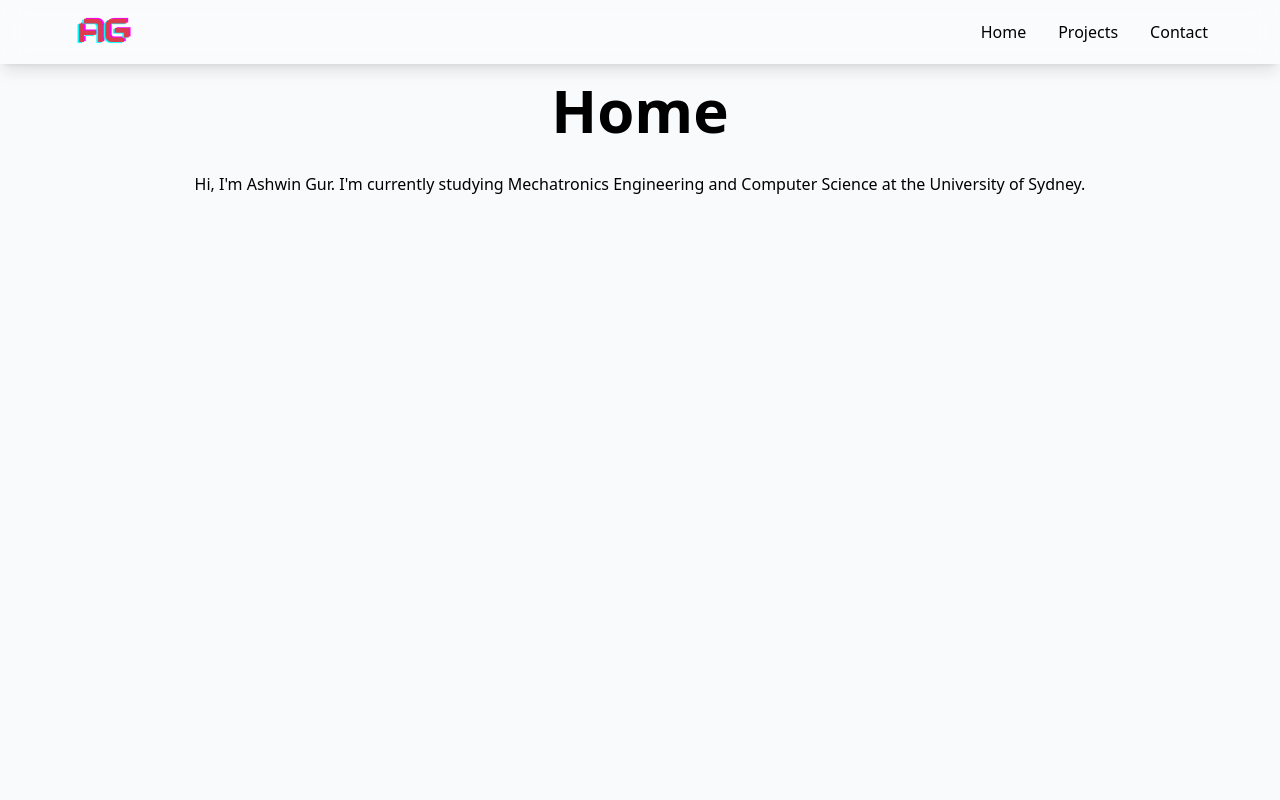
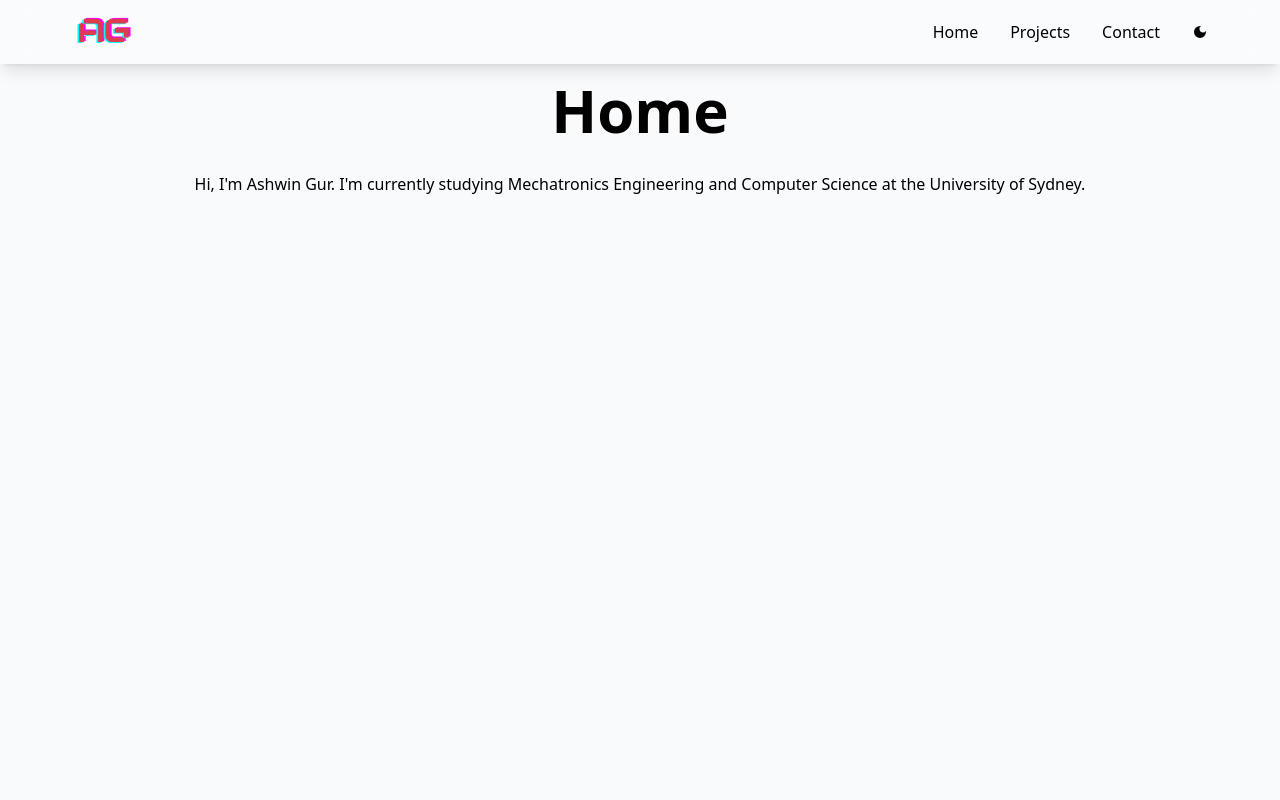
Before and after one commit to ashwingur/ashwingur.com, a Next.js app: page / in a window 1280 px wide. Shown: the top 800 px of the page. Built offline with nearby package versions, Linux system fonts and the light colour scheme.

Commit message:
Added dark mode feature

```diff
--- a/components/ContactForm.tsx
+++ b/components/ContactForm.tsx
@@ -2,7 +2,7 @@ import React from "react";
 
 const ContactForm = () => {
   return (
-    <div className=" w-5/6 lg:w-6/12 mx-auto bg-white rounded-xl shadow-md p-8 my-4">
+    <div className=" w-5/6 lg:w-6/12 mx-auto bg-white dark:bg-gray-900 rounded-xl shadow-md p-8 my-4">
       <form action="#" className="space-y-4">
         <div>
           <label
--- a/components/Navbar.tsx
+++ b/components/Navbar.tsx
@@ -1,8 +1,16 @@
 import Link from "next/link";
-import React from "react";
+import React, { useEffect, useState } from "react";
 import Image from "next/image";
+import { MdLightMode, MdDarkMode } from "react-icons/md";
 
-const Navbar = () => {
+interface NavProps {
+  toggleTheme(): any;
+  initialTheme: string;
+}
+
+const Navbar = ({ toggleTheme, initialTheme }: NavProps) => {
+  let [currentTheme, setTheme] = useState(initialTheme);
+
   return (
     <div className="flex fixed w-full justify-between px-16 py-4 shadow-lg backdrop-blur-md bg-white/30 z-50">
       <Link href="/">
@@ -12,25 +20,35 @@ const Navbar = () => {
       <ul className="flex gap-4 items-center">
         <Link
           href="/#home"
-          className="hover:bg-blue-100 px-2 py-1 transition rounded-md"
+          className="hover:bg-blue-100 dark:hover:bg-black px-2 py-1 transition rounded-md"
           scroll={false}
         >
           <li>Home</li>
         </Link>
         <Link
           href="/#projects"
-          className="hover:bg-blue-100 px-2 py-1 transition rounded-md"
+          className="hover:bg-blue-100 dark:hover:bg-black px-2 py-1 transition rounded-md"
           scroll={false}
         >
           <li>Projects</li>
         </Link>
         <Link
           href="/#contact"
-          className="hover:bg-blue-100 px-2 py-1 transition rounded-md"
+          className="hover:bg-blue-100  dark:hover:bg-black px-2 py-1 transition rounded-md"
           scroll={false}
         >
           <li>Contact</li>
         </Link>
+        <li>
+          <button
+            className=" hover:bg-blue-100 dark:hover:bg-black p-2 rounded-md"
+            onClick={() => {
+              setTheme(toggleTheme());
+            }}
+          >
+            {currentTheme === "light" ? <MdDarkMode /> : <MdLightMode />}
+          </button>
+        </li>
       </ul>
     </div>
   );
--- a/components/ProjectCard.tsx
+++ b/components/ProjectCard.tsx
@@ -25,13 +25,16 @@ const ProjectCard = ({
   links,
 }: ProjectProps) => {
   const stack_items = stack.map((item, index) => (
-    <div key={index} className="bg-gray-200 p-2 rounded-md">
+    <div key={index} className="bg-gray-200 dark:bg-gray-600 p-2 rounded-md">
       {item}
     </div>
   ));
 
   const link_items = links?.map((item, index) => (
-    <div key={index} className="bg-blue-200 p-2 rounded-md hover:bg-blue-400">
+    <div
+      key={index}
+      className="bg-blue-200 dark:bg-blue-800 p-2 rounded-md hover:bg-blue-400 dark:hover:bg-blue-600"
+    >
       <a href={item.url} target="_blank" rel="noreferrer">
         {item.display}
       </a>
@@ -39,7 +42,7 @@ const ProjectCard = ({
   ));
 
   return (
-    <div className="flex flex-col justify-center rounded-2xl bg-white max-w-lg shadow-xl relative m-8 hover:bg-gray-100 hover:shadow-2xl">
+    <div className="flex flex-col justify-center rounded-2xl bg-white dark:bg-gray-900 max-w-lg shadow-xl relative m-8 hover:bg-gray-100 dark:hover:bg-gray-800 hover:shadow-2xl">
       <div className="w-full h-72 relative">
         <Image
           alt="Mountains"
--- a/package.json
+++ b/package.json
@@ -16,8 +16,10 @@
     "eslint": "8.31.0",
     "eslint-config-next": "13.1.1",
     "next": "13.1.1",
+    "next-themes": "^0.2.1",
     "react": "18.2.0",
     "react-dom": "18.2.0",
+    "react-icons": "^4.7.1",
     "typescript": "4.9.4"
   },
   "devDependencies": {
--- a/pages/_app.tsx
+++ b/pages/_app.tsx
@@ -1,6 +1,11 @@
-import '../styles/globals.css'
-import type { AppProps } from 'next/app'
+import "../styles/globals.css";
+import type { AppProps } from "next/app";
+import { ThemeProvider } from "next-themes";
 
 export default function App({ Component, pageProps }: AppProps) {
-  return <Component {...pageProps} />
+  return (
+    <ThemeProvider enableSystem={true} attribute="class">
+      <Component {...pageProps} />
+    </ThemeProvider>
+  );
 }
--- a/pages/index.tsx
+++ b/pages/index.tsx
@@ -1,11 +1,36 @@
 import Head from "next/head";
-import { Inter } from "@next/font/google";
 import Navbar from "../components/Navbar";
 import HomeSection from "../components/HomeSection";
 import Projects from "../components/Projects";
 import Contact from "../components/Contact";
+import { useTheme } from "next-themes";
+import { useEffect, useState } from "react";
 
 export default function Home() {
+  // Switching between dark and light themes
+  const { systemTheme, theme, setTheme } = useTheme();
+  const [mounted, setMounted] = useState(false);
+  const currentTheme = theme === "system" ? systemTheme : theme;
+
+  // useEffect only runs on the client so now we can safely show the UI
+  useEffect(() => {
+    setMounted(true);
+  }, []);
+
+  if (!mounted) {
+    return null;
+  }
+
+  function toggleTheme() {
+    if (currentTheme === "dark") {
+      setTheme("light");
+      return "light";
+    } else {
+      setTheme("dark");
+      return "dark";
+    }
+  }
+
   return (
     <div>
       <Head>
@@ -15,7 +40,11 @@ export default function Home() {
         <link rel="icon" href="/favicon.ico" />
       </Head>
 
-      <Navbar />
+      <Navbar
+        toggleTheme={toggleTheme}
+        initialTheme={currentTheme === undefined ? "light" : currentTheme}
+      />
+
       <div>
         <HomeSection />
         <Projects />
--- a/styles/globals.css
+++ b/styles/globals.css
@@ -8,7 +8,7 @@ html {
 
 @layer base {
   body {
-    @apply bg-slate-50;
+    @apply bg-slate-50 dark:bg-slate-800;
   }
 
   h1,
--- a/tailwind.config.js
+++ b/tailwind.config.js
@@ -4,6 +4,7 @@ module.exports = {
     "./pages/**/*.{js,ts,jsx,tsx}",
     "./components/**/*.{js,ts,jsx,tsx}",
   ],
+  darkMode: "class",
   theme: {
     extend: {},
   },
```
Also changed, not shown: 1 other file (tests, documents, lock files or other folders).
